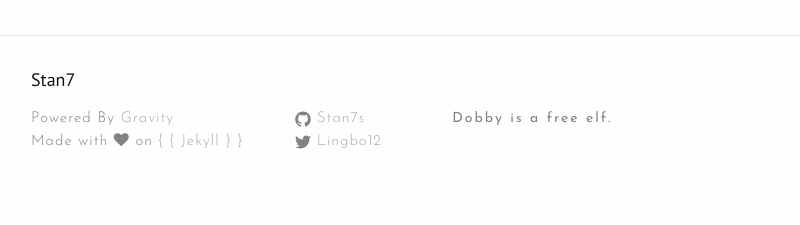
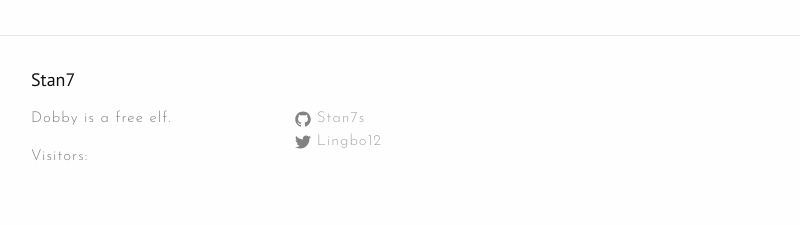
Before and after one commit to Stan7s/stan7s.github.io, a Jekyll site: the page built from index.html, in a window 1280 px wide. Shown: the part 1776-2001 px from the top of the page, without its empty margins (239-1039 px from the left). Built offline with Jekyll 4.4.1, drawn with Linux system fonts in a browser that asks for light colours; nearby versions of some CDN libraries; the list of posts is cut into pages by our own code; comment, search, counter and statistics services are not loaded.

Commit message:
Update footer.html

```diff
--- a/_includes/footer.html
+++ b/_includes/footer.html
@@ -1,3 +1,4 @@
+<script async src="//dn-lbstatics.qbox.me/busuanzi/2.3/busuanzi.pure.mini.js"></script>
 <footer class="site-footer">
 
   <div class="wrapper">
@@ -7,10 +8,10 @@
     <div class="footer-col-wrapper">
       <div class="footer-col footer-col-1">
         <ul class="contact-list footer-content">
-          <li>Powered By <a href="http://github.com/hemangsk/Gravity">Gravity</a></li>
-          <li>Made with <i class="fa fa-heart"></i> on <a href="http://jekyllrb.com"><span>{ { Jekyll } }</a></span></li>
-
-
+          <p>{{ site.description }}</p>
+          <span id="busuanzi_container_site_uv">
+            Visitors: <span id="busuanzi_value_site_uv"></span>
+          </span>
         </ul>
       </div>
 
@@ -29,10 +30,6 @@
           {% endif %}
         </ul>
       </div>
-
-      <div class="footer-col footer-col-3 site-description">
-        <p>{{ site.description }}</p>
-      </div>
     </div>
 
   </div>
```
